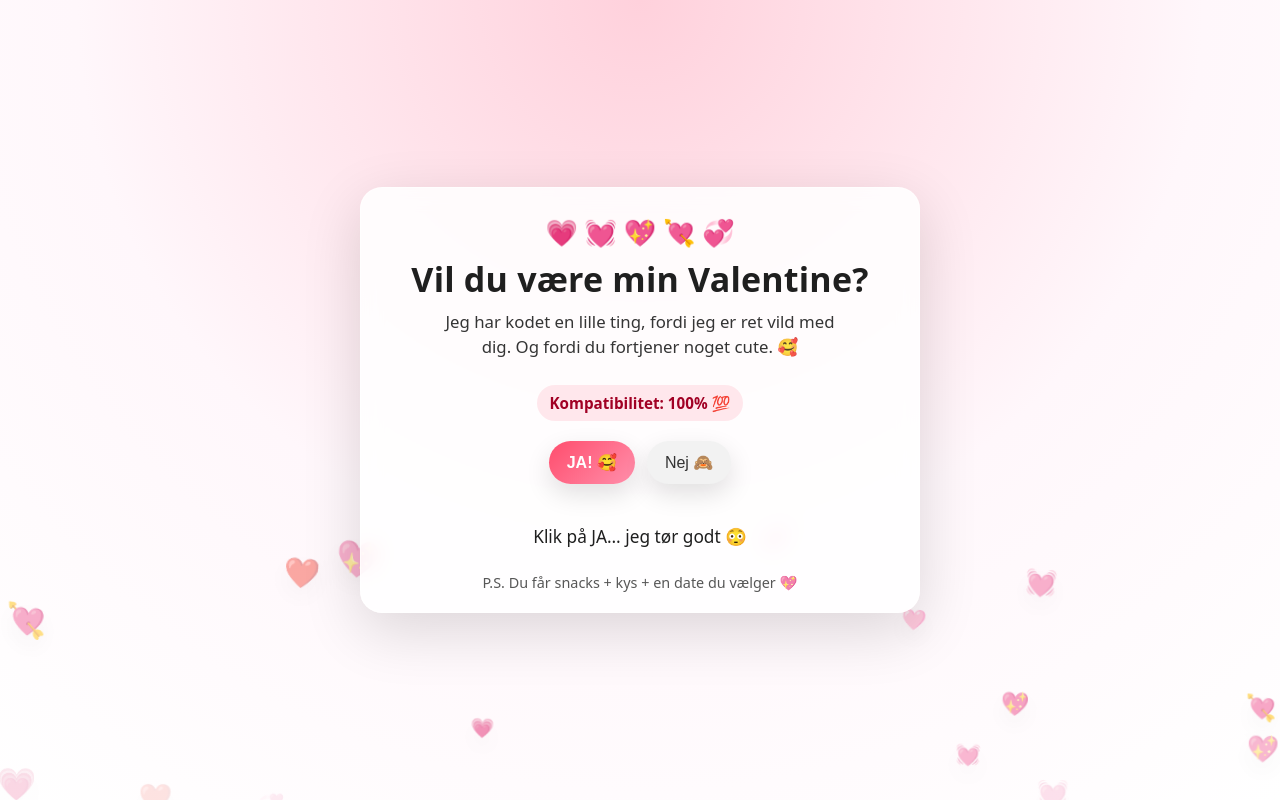
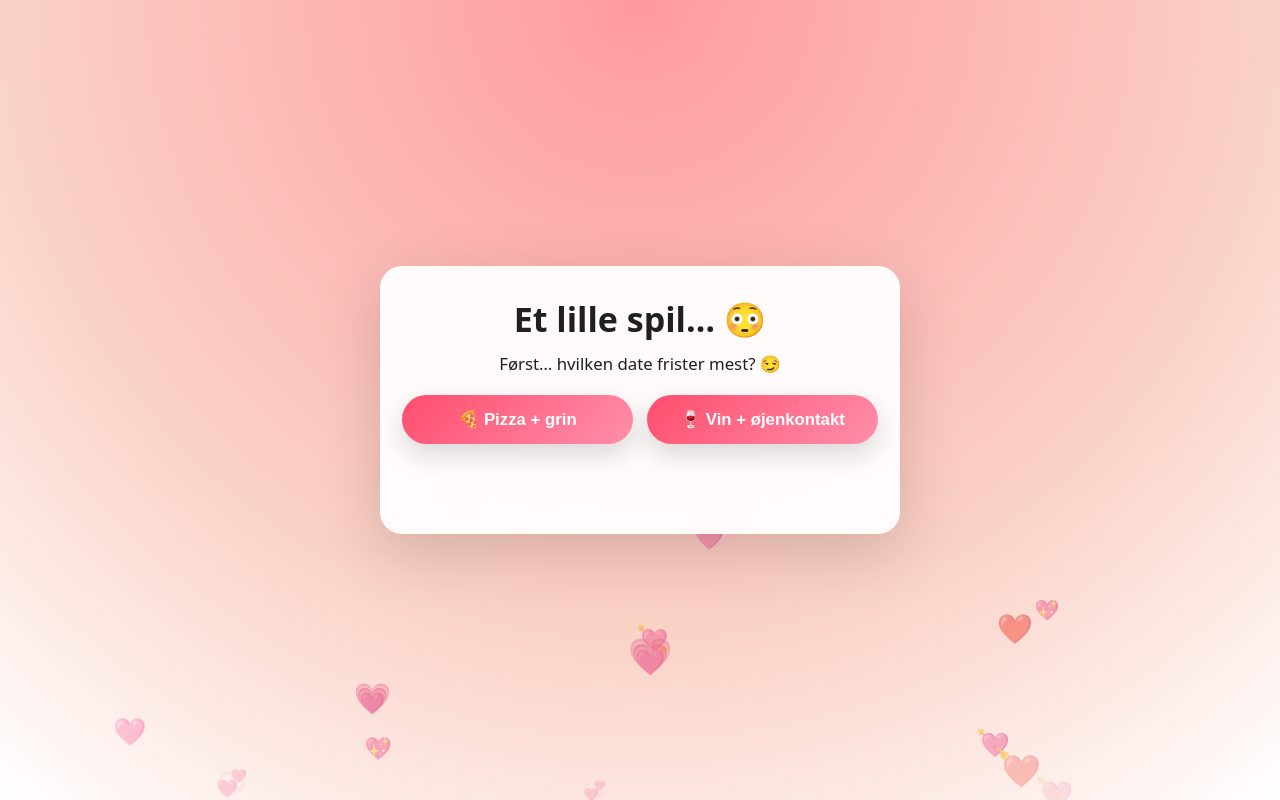
Before and after one commit to Larson-development/Valentine, a plain HTML site: page index.html in a window 1280 px wide. Drawn offline with Linux system fonts and the light colour scheme.

Commit message:
Refactor HTML structure and styles for Valentine theme

```diff
--- a/index.html
+++ b/index.html
@@ -1,284 +1,246 @@
 <!doctype html>
 <html lang="da">
 <head>
-  <meta charset="utf-8" />
-  <meta name="viewport" content="width=device-width, initial-scale=1" />
-  <title>💘 Valentine?</title>
+<meta charset="utf-8">
+<meta name="viewport" content="width=device-width, initial-scale=1">
+<title>💘 Et lille spil…</title>
+
 <style>
 :root{
-      --bg1:#ffd1dc;
-      --bg2:#fff7fb;
-      --card:#ffffffd9;
+  --bg1:#ff9a9e;
+  --bg2:#fad0c4;
+  --card:#ffffffee;
   --text:#1f1f1f;
   --accent:#ff4d6d;
   --accent2:#ff8fab;
-      --shadow: 0 18px 60px rgba(0,0,0,.14);
+  --shadow:0 18px 60px rgba(0,0,0,.15);
 }
 
 *{box-sizing:border-box}
 body{
   margin:0;
   min-height:100vh;
-      font-family: system-ui, -apple-system, Segoe UI, Roboto, Arial, sans-serif;
+  font-family:system-ui,-apple-system,Segoe UI,Roboto,Arial,sans-serif;
+  background:radial-gradient(circle at top,var(--bg1),var(--bg2) 60%,#fff);
   color:var(--text);
-      background: radial-gradient(circle at top, var(--bg1), var(--bg2) 55%, #ffffff 100%);
   overflow:hidden;
 }
 
-    /* flyvende hjerter i baggrunden */
 .hearts{
   position:fixed;
   inset:0;
   pointer-events:none;
   opacity:.55;
-      filter: blur(.2px);
 }
 .heart{
   position:absolute;
   bottom:-40px;
   font-size:22px;
-      animation: floatUp linear infinite;
-      transform: translateX(0);
-      text-shadow: 0 10px 22px rgba(0,0,0,.08);
+  animation:floatUp linear infinite;
 }
 @keyframes floatUp{
-      from{ transform: translate(var(--x), 0) rotate(0deg); opacity:0; }
+  from{transform:translate(var(--x),0);opacity:0}
   10%{opacity:1}
-      to{ transform: translate(calc(var(--x) + 40px), -120vh) rotate(20deg); opacity:0; }
+  to{transform:translate(calc(var(--x) + 40px),-120vh);opacity:0}
 }
 
 .wrap{
   min-height:100vh;
   display:grid;
   place-items:center;
-      padding:24px;
+  padding:20px;
 }
 
 .card{
-      width:min(560px, 100%);
+  width:min(520px,100%);
   background:var(--card);
-      border:1px solid rgba(255,255,255,.6);
   border-radius:22px;
-      box-shadow: var(--shadow);
-      padding:26px 22px 20px;
-      backdrop-filter: blur(10px);
+  box-shadow:var(--shadow);
+  padding:26px 22px;
   text-align:center;
-      position:relative;
-    }
-
-    .topline{
-      display:flex;
-      justify-content:center;
-      gap:10px;
-      font-size:26px;
-      margin-bottom:6px;
+  backdrop-filter:blur(10px);
 }
 
 h1{
-      margin:6px 0 8px;
-      font-size: clamp(24px, 3.4vw, 34px);
-      letter-spacing:.2px;
+  margin:4px 0 10px;
+  font-size:clamp(24px,5vw,34px);
 }
-
 p{
-      margin:0 auto 16px;
-      max-width:42ch;
+  margin:0 0 18px;
+  font-size:1.05rem;
   line-height:1.45;
-      font-size: 1.05rem;
-      opacity:.9;
 }
 
 .buttons{
   display:flex;
-      justify-content:center;
-      gap:12px;
+  gap:14px;
   margin-top:10px;
-      position:relative;
-      height:64px;
-      align-items:center;
 }
 
 button{
+  flex:1;
   border:0;
   border-radius:999px;
-      padding:12px 18px;
-      font-size:1rem;
+  padding:14px 18px;
+  font-size:1.05rem;
   cursor:pointer;
-      transition: transform .12s ease, box-shadow .12s ease, filter .12s ease;
-      box-shadow: 0 10px 26px rgba(0,0,0,.12);
-      user-select:none;
+  box-shadow:0 10px 26px rgba(0,0,0,.15);
+  transition:transform .12s ease,filter .12s ease;
 }
-    button:active{ transform: translateY(1px) scale(.99); }
+button:active{transform:scale(.97)}
 
-    .yes{
-      background: linear-gradient(135deg, var(--accent), var(--accent2));
+.choice{
+  background:linear-gradient(135deg,var(--accent),var(--accent2));
   color:white;
   font-weight:700;
 }
-    .yes:hover{ filter: brightness(1.03); transform: translateY(-1px); }
-
-    .no{
-      background:#f2f2f2;
-      color:#333;
-      position:relative;
-    }
-    .no:hover{ transform: translateY(-1px); }
 
 .msg{
-      margin-top:14px;
-      min-height:52px;
-      font-size:1.08rem;
+  margin-top:16px;
+  min-height:48px;
+  font-size:1.05rem;
   display:grid;
   place-items:center;
-      padding:10px 10px 6px;
 }
 
-    .badge{
-      display:inline-flex;
-      gap:8px;
-      align-items:center;
-      justify-content:center;
-      padding:8px 12px;
-      border-radius:999px;
-      background: rgba(255,77,109,.12);
-      color:#a10024;
-      font-weight:600;
-      font-size:.95rem;
-      margin:10px 0 0;
+@media(max-width:480px){
+  .buttons{flex-direction:column}
 }
 
-    .footer{
-      margin-top:12px;
-      font-size:.9rem;
-      opacity:.75;
-    }
-
-    /* konfetti/hjerte “pop” */
 .pop{
   position:fixed;
   left:50%;
   top:50%;
-      transform: translate(-50%, -50%);
+  transform:translate(-50%,-50%);
   font-size:34px;
-      animation: pop .8s ease forwards;
+  animation:pop .8s ease forwards;
   pointer-events:none;
-      text-shadow: 0 18px 40px rgba(0,0,0,.15);
 }
 @keyframes pop{
-      0%{ opacity:0; transform:translate(-50%,-50%) scale(.7); }
-      20%{opacity:1; transform:translate(-50%,-52%) scale(1.05);}
-      100%{ opacity:0; transform:translate(-50%,-62%) scale(1.25); }
+  0%{opacity:0;transform:translate(-50%,-50%) scale(.7)}
+  20%{opacity:1;transform:translate(-50%,-52%) scale(1.05)}
+  100%{opacity:0;transform:translate(-50%,-62%) scale(1.3)}
 }
 </style>
 </head>
+
 <body>
-  <div class="hearts" id="hearts" aria-hidden="true"></div>
+
+<div class="hearts" id="hearts"></div>
 
 <main class="wrap">
-    <section class="card" role="dialog" aria-label="Valentine spørgsmål">
-      <div class="topline">💗 💓 💖 💘 💞</div>
-      <h1>Vil du være min Valentine?</h1>
-      <p>
-        Jeg har kodet en lille ting, fordi jeg er ret vild med dig.
-        Og fordi du fortjener noget cute. 🥰
-      </p>
+<section class="card">
 
-      <div class="badge">Kompatibilitet: 100% 💯</div>
+<h1 id="title">Et lille spil… 😳</h1>
+<p id="question">Du skal bare vælge. Jeg dømmer ikke. (måske)</p>
 
-      <div class="buttons">
-        <button class="yes" id="yesBtn">JA! 🥰</button>
-        <button class="no" id="noBtn">Nej 🙈</button>
-      </div>
+<div class="buttons" id="choices"></div>
 
 <div class="msg" id="msg"></div>
-      <div class="footer">P.S. Du får snacks + kys + en date du vælger 💖</div>
+
 </section>
 </main>
 
 <script>
-    // --- Baggrundshjerter ---
+// 💗 Flyvende hjerter
 const heartsEl = document.getElementById("hearts");
-    const HEARTS = ["💗","💓","💖","💘","💞","❤️","🩷"];
-    const heartCount = 18;
+const HEARTS = ["💗","💖","💘","💞","🩷","❤️"];
+for(let i=0;i<16;i++){
+  const h=document.createElement("div");
+  h.className="heart";
+  h.textContent=HEARTS[i%HEARTS.length];
+  h.style.left=Math.random()*100+"vw";
+  h.style.fontSize=18+Math.random()*18+"px";
+  h.style.animationDuration=10+Math.random()*10+"s";
+  h.style.animationDelay=Math.random()*6+"s";
+  h.style.setProperty("--x",(Math.random()*120-60)+"px");
+  heartsEl.appendChild(h);
+}
 
-    function spawnHeart(i){
-      const s = document.createElement("div");
-      s.className = "heart";
-      s.textContent = HEARTS[i % HEARTS.length];
-      const left = Math.random() * 100;
-      const size = 18 + Math.random() * 18;
-      const duration = 10 + Math.random() * 10;
-      const delay = Math.random() * 6;
-      const x = (Math.random() * 120 - 60).toFixed(1) + "px";
+// 💥 Pop effekt
+function pop(e){
+  const p=document.createElement("div");
+  p.className="pop";
+  p.textContent=e;
+  document.body.appendChild(p);
+  setTimeout(()=>p.remove(),900);
+}
 
-      s.style.left = left + "vw";
-      s.style.fontSize = size + "px";
-      s.style.animationDuration = duration + "s";
-      s.style.animationDelay = delay + "s";
-      s.style.setProperty("--x", x);
+// 🎮 Spillet
+const title=document.getElementById("title");
+const question=document.getElementById("question");
+const choices=document.getElementById("choices");
+const msg=document.getElementById("msg");
 
-      heartsEl.appendChild(s);
+let step=0;
+const answers=[];
 
-      // “genbrug” hjertet ved slut
-      s.addEventListener("animationend", () => {
-        s.remove();
-        spawnHeart(i);
+const steps=[
+  {
+    q:"Først… hvilken date frister mest? 😏",
+    opts:["🍕 Pizza + grin","🍷 Vin + øjenkontakt"]
+  },
+  {
+    q:"Okay okay… og din vibe i aften?",
+    opts:["😈 Drilsk","🥰 Sødt farlig"]
+  },
+  {
+    q:"Vigtigt spørgsmål nu 👀",
+    opts:["💋 Kys først","🤗 Kram der varer for længe"]
+  }
+];
+
+function render(){
+  const s=steps[step];
+  question.textContent=s.q;
+  choices.innerHTML="";
+  s.opts.forEach(o=>{
+    const b=document.createElement("button");
+    b.className="choice";
+    b.textContent=o;
+    b.onclick=()=>choose(o);
+    choices.appendChild(b);
   });
 }
-    for(let i=0;i<heartCount;i++) spawnHeart(i);
 
-    // --- Interaktion ---
-    const yesBtn = document.getElementById("yesBtn");
-    const noBtn = document.getElementById("noBtn");
-    const msg = document.getElementById("msg");
-
-    function pop(emoji){
-      const p = document.createElement("div");
-      p.className = "pop";
-      p.textContent = emoji;
-      document.body.appendChild(p);
-      setTimeout(()=> p.remove(), 900);
+function choose(o){
+  answers.push(o);
+  pop("💖");
+  step++;
+  if(step<steps.length){
+    msg.textContent="Interessant valg… noteret 😌";
+    render();
+  }else{
+    endGame();
+  }
 }
 
-    yesBtn.addEventListener("click", () => {
-      msg.innerHTML = "YAY!! 💖<br>Jeg vælger dig. Altid.";
-      pop("💘"); pop("💖"); pop("🥰");
-      // gør "Nej" til en sød afslutning efter ja
-      noBtn.textContent = "Okay, jeg ombestemmer mig 😇";
-      noBtn.style.pointerEvents = "none";
-      noBtn.style.opacity = "0.6";
-    });
-
-    // “Nej”-knappen driller ved hover/touch
-    function dodge(){
-      const btnRect = noBtn.getBoundingClientRect();
-      const pad = 16;
-      const maxX = window.innerWidth - btnRect.width - pad;
-      const maxY = window.innerHeight - btnRect.height - pad;
-
-      const x = Math.max(pad, Math.random() * maxX);
-      const y = Math.max(pad, Math.random() * maxY);
-
-      noBtn.style.position = "fixed";
-      noBtn.style.left = x + "px";
-      noBtn.style.top = y + "px";
-
-      const lines = [
-        "Næsten… prøv igen 😇",
-        "Den knap virker vist ikke i dag 💞",
-        "Hov! Den smuttede 🙈",
-        "Jeg har refaktoreret ‘nej’ til ‘ja’ 💖",
-        "Du kan godt… men hvorfor? 🥺"
-      ];
-      msg.textContent = lines[Math.floor(Math.random() * lines.length)];
-      pop("🩷");
+function endGame(){
+  title.textContent="Resultat 😳💘";
+  question.innerHTML=
+    "Du valgte:<br><br>" +
+    answers.join("<br>") +
+    "<br><br>Det fortæller mig én ting…";
+  choices.innerHTML=
+    `<button class="choice" id="final">
+      Vil du være min Valentine? 🥰
+     </button>`;
+  document.getElementById("final").onclick=()=>{
+    msg.innerHTML="YES 💖<br>Så er det officielt os nu.";
+    pop("💘"); pop("🥰"); pop("💍");
+    localStorage.setItem("valentine","yes");
+  };
 }
 
-    noBtn.addEventListener("mouseenter", dodge);
-    noBtn.addEventListener("touchstart", (e) => { e.preventDefault(); dodge(); }, {passive:false});
+if(localStorage.getItem("valentine")){
+  title.textContent="Spoiler 😏";
+  question.innerHTML="Du sagde allerede ja 💖<br>Og jeg har ikke glemt det.";
+  choices.innerHTML="";
+  msg.textContent="Stadig mit yndlingsvalg.";
+}else{
+  render();
+}
+</script>
 
-    // lille “første besked”
-    msg.textContent = "Klik på JA… jeg tør godt 😳";
-  </script>
 </body>
 </html>
```
Lines whose indentation alone changed are shown as unchanged.
